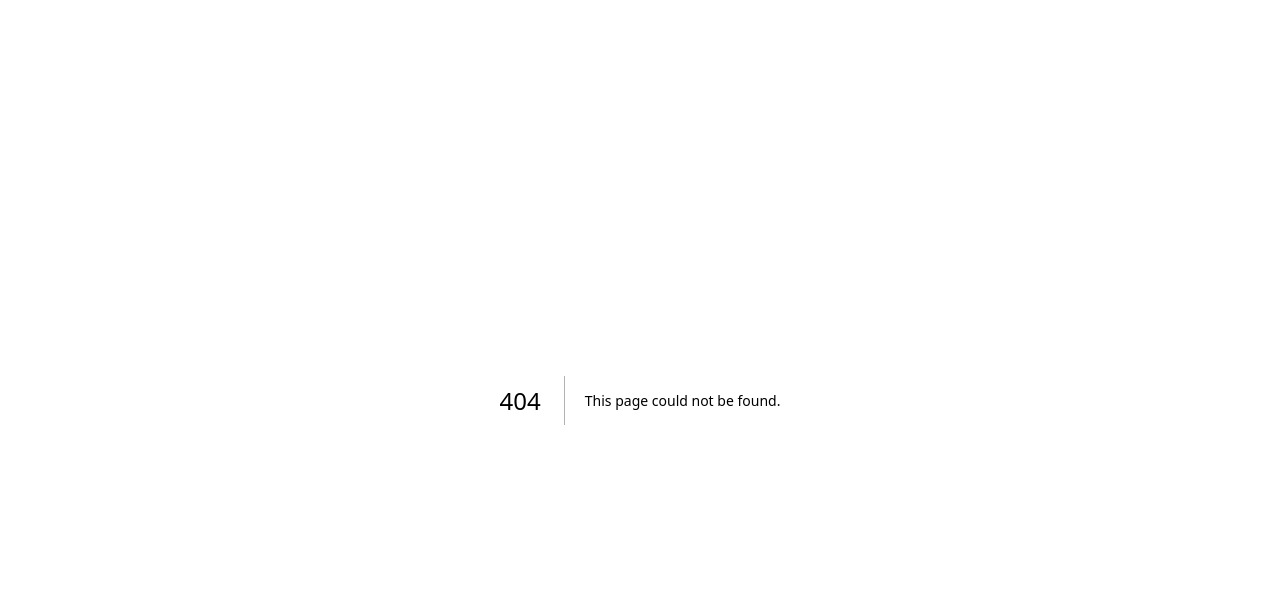
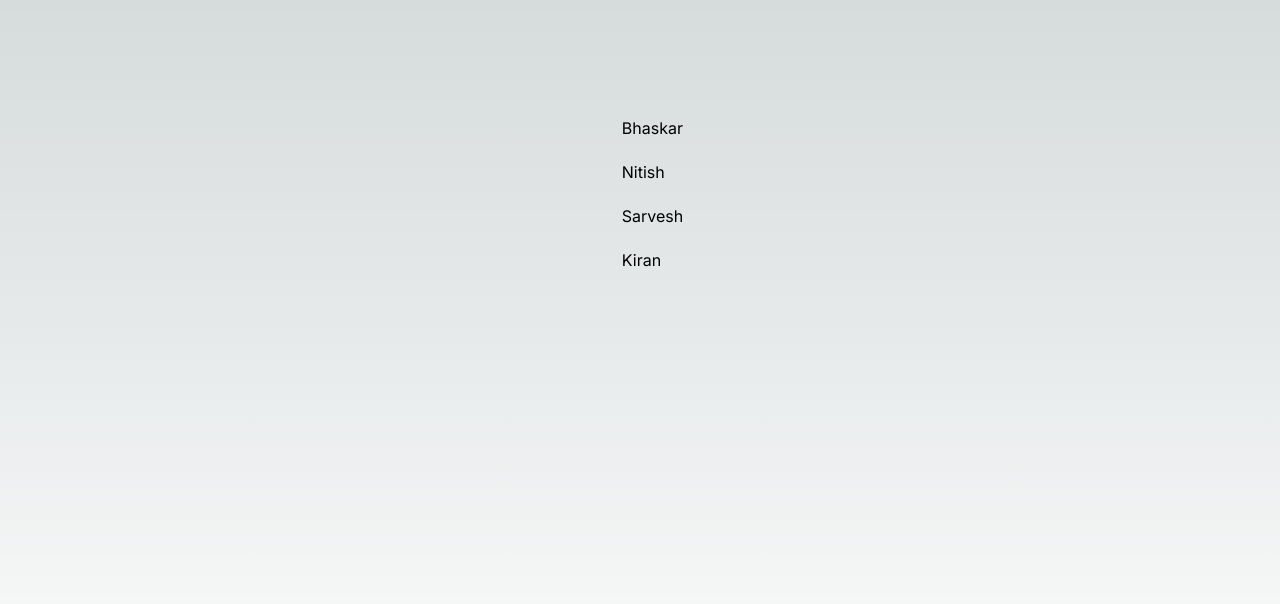
Before and after one commit to prajapatibhaskar/hello-world, a Next.js app: page /studentlist in a window 1280 px wide. Before the commit this address had no page. Shown: the top 604 px of the page. Built offline with nearby package versions, Linux system fonts and the light colour scheme.

Commit message:
Explored Dynamic Routing
folder names within Square Brackets [example]
Made use of map() for rendering multiple list items on the page /studentlist

```diff
--- /dev/null
+++ b/src/app/studentlist/[studentId]/page.js
@@ -0,0 +1,13 @@
+"use client"
+
+const Student = ({params}) => {
+
+    return(
+        <div className="flex min-h-screen flex-col items-center justify-between p-24">
+            <h1>Student Details</h1>
+            <h1>ID: {params.studentId}</h1>
+        </div>
+    )
+}
+
+export default Student;
--- /dev/null
+++ b/src/app/studentlist/page.js
@@ -0,0 +1,25 @@
+import Link from "next/link";
+import "./studentlist.css";
+
+const StudentList = () => {
+  const students = [
+    { name: "Bhaskar", id: 1 },
+    { name: "Nitish", id: 2 },
+    { name: "Sarvesh", id: 3 },
+    { name: "Kiran", id: 4 },
+  ];
+
+  return (
+    <div className="flex min-h-screen flex-col items-center justify-between p-24">
+      <ul className="student-list">
+        {students.map((student) => (
+          <li key={student.id}>
+            <Link href={`/studentlist/${student.id}`}>{student.name}</Link>
+          </li>
+        ))}
+      </ul>
+    </div>
+  );
+};
+
+export default StudentList;
--- /dev/null
+++ b/src/app/studentlist/studentlist.css
@@ -0,0 +1,15 @@
+.student-list{
+    padding: 20px;
+    display: flex;
+    flex-direction: column;
+    row-gap: 20px;
+}
+
+.student-list li {
+    margin-left: 25px;
+    list-style-type: none;
+}
+
+.student-list a {
+    text-decoration: none;
+}
```
